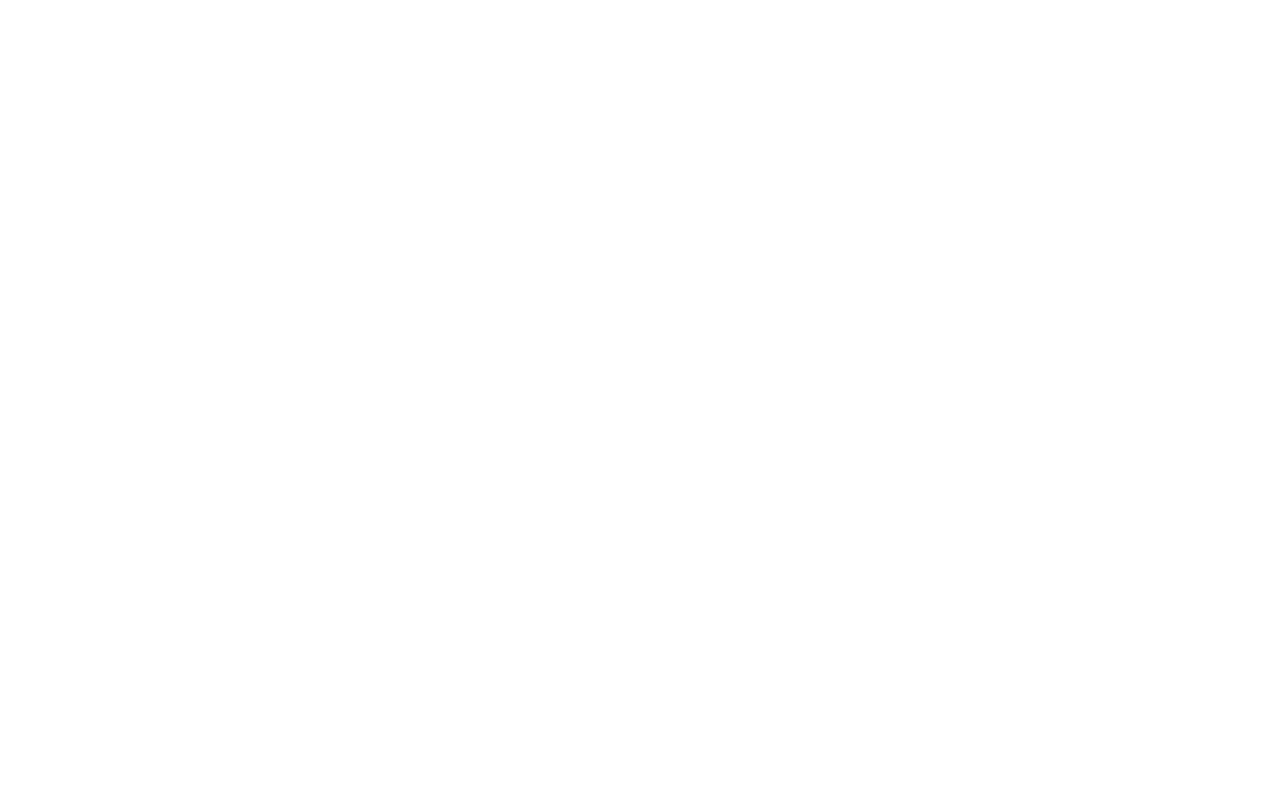
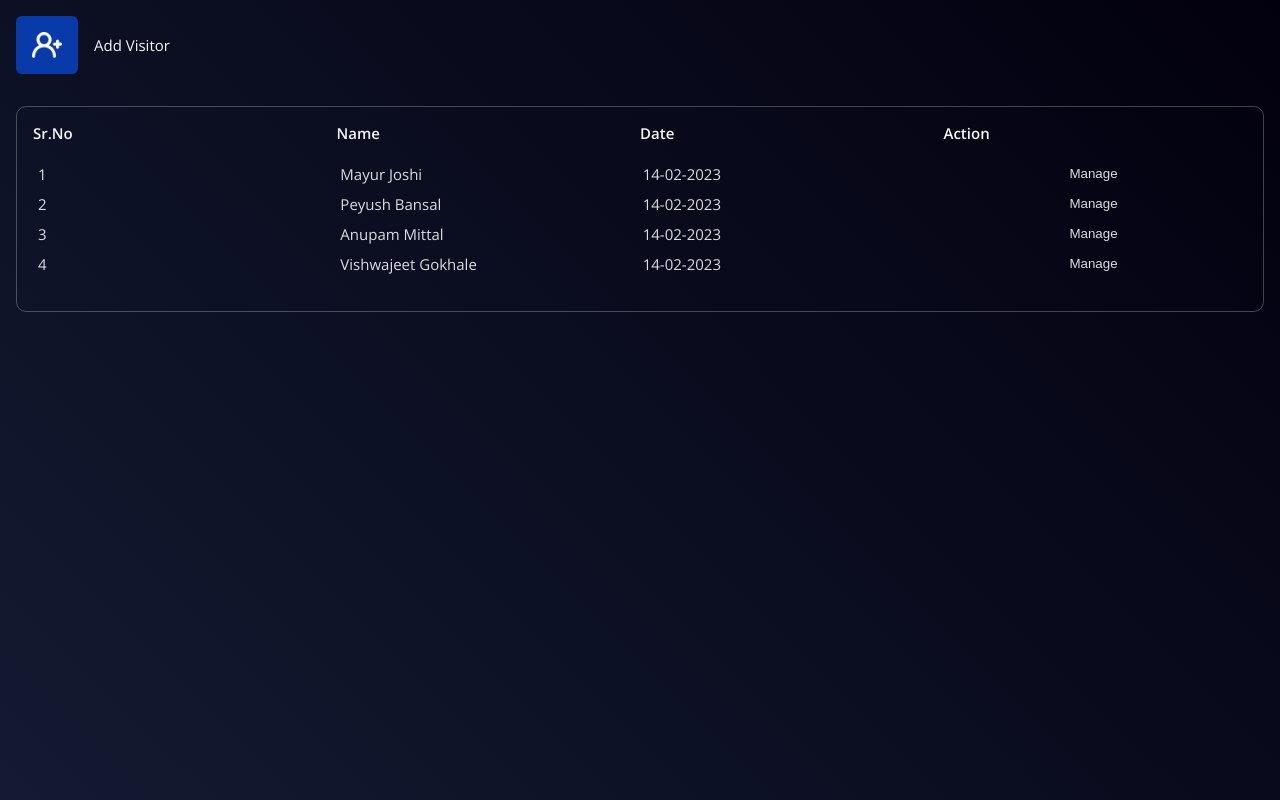
Before and after one commit to anshulsenpai/society-mamangement-clientside, a React (Create React App) app: page /manage-visitors in a window 1280 px wide. Before the commit this address had no page. Built offline with nearby package versions, Linux system fonts and the light colour scheme; the HTML template or start-up script is replaced by a standard one.

Commit message:
manage visitors and add visitors ui done

```diff
--- a/src/App.jsx
+++ b/src/App.jsx
@@ -1,7 +1,9 @@
 import { Route, Routes } from "react-router-dom"
+import AddVisitor from "./Pages/AddVisitor/AddVisitor"
 // import Navbar from "./Component/Navbar/Navbar"
 import Home from "./Pages/Home/Home"
 import Login from "./Pages/Login/Login"
+import ManageVisitors from "./Pages/ManageVisitors/ManageVisitors"
 
 const App = () => {
   // Make routes here
@@ -13,6 +15,8 @@
       <Routes>
         <Route path="/login" element={<Login />}/>
         <Route path="/" element={<Home />}/>
+        <Route path="/manage-visitors" element={<ManageVisitors />}/>
+        <Route path="/add-visitors" element={<AddVisitor />}/>
       </Routes>
     </div>
   )
--- /dev/null
+++ b/src/Assets/Data/VisitosData.jsx
@@ -0,0 +1,22 @@
+export const VisitorsData = [
+    {
+        id : 1,
+        name: "Mayur Joshi",
+        date: "14-02-2023"
+    },
+    {
+        id : 2,
+        name: "Peyush Bansal",
+        date: "14-02-2023"
+    },
+    {
+        id : 3,
+        name: "Anupam Mittal",
+        date: "14-02-2023"
+    },
+    {
+        id : 4,
+        name: "Vishwajeet Gokhale",
+        date: "14-02-2023"
+    },
+]
--- /dev/null
+++ b/src/Pages/AddVisitor/AddVisitor.jsx
@@ -0,0 +1,46 @@
+import { useState } from "react";
+import { Link } from "react-router-dom";
+import Navbar from "../../Component/Navbar/Navbar";
+import {
+  Actions,
+  AddVisitorContainer,
+  AddVisitorForm,
+//   CloseBtn,
+  InputField,
+} from "./AddVisitor.styled";
+// import CloseIcon from "@mui/icons-material/Close";
+
+const AddVisitor = () => {
+
+    const [visitorData, setVisitorData] = useState()
+
+  const handleSubmit = (e) => {
+    e.preventDefault();
+  };
+  return (
+    <>
+      <Navbar />
+      <AddVisitorContainer>
+        <AddVisitorForm>
+          {/* <CloseBtn >
+            <CloseIcon className="mui--icons" />
+          </CloseBtn> */}
+          <InputField>
+            <label>Name</label>
+            <input required="required" type="text" />
+          </InputField>
+          <InputField>
+            <label>Date</label>
+            <input required="required" type="date" />
+          </InputField>
+          <Actions>
+            <button onClick={(e) => handleSubmit(e)}>Submit</button>
+            <Link to="/manage-visitors">Cancel</Link>
+          </Actions>
+        </AddVisitorForm>
+      </AddVisitorContainer>
+    </>
+  );
+};
+
+export default AddVisitor;
--- /dev/null
+++ b/src/Pages/AddVisitor/AddVisitor.styled.jsx
@@ -0,0 +1,80 @@
+import styled from "styled-components";
+
+export const AddVisitorContainer = styled.div`
+    width: 100%;
+    min-height: 100vh;
+    background: rgba(0, 0, 0, 0.5);
+    display: flex;
+    justify-content: center;
+    align-items: center;
+`
+
+export const AddVisitorForm = styled.form`
+    width: 450px;
+    /* height: 60vh; */
+    background-color: whitesmoke;
+    border-radius: 1em;
+    margin: 10px;
+    position: relative;
+    display: flex;
+    align-items: center;
+    justify-content: center;
+    flex-direction: column;
+    padding: 1em;
+
+    button {
+        font-size: 15px;
+        padding: 15px 20px;
+        background-color: #083AA9;
+        color: #FFF;
+        border: none;
+        border-radius: 6px;
+        font-weight: 600;
+    }
+`
+
+export const Actions = styled.div`
+    display: flex;
+    justify-content: center;
+    align-items: center;
+    width: 100%;
+    gap: 1em;
+
+    a {
+        color: #505050;
+        border: 1px solid #bababa;
+        font-size: 15px;
+        padding: 11px 20px;
+        border-radius: 6px;
+        font-weight: 600;
+    }
+`
+
+export const InputField = styled.div`
+    width: 100%;
+    display: flex;
+    flex-direction: column;
+    padding: 1em;
+    gap: 10px;
+
+    input {
+        border: 1px solid #bababa;
+        font-size: 15px;
+        padding: 10px 15px;
+        color: #505050;
+        border-radius: 5px;
+        outline: none;
+    }
+
+    label {
+        font-size: 14px;
+    }
+`
+
+// export const CloseBtn = styled.div`
+//     position: absolute;
+//     text-shadow: 2px 2px 2px #000;
+//     z-index: 5;
+//     top: -3em;
+//     right: 0;
+// `
--- /dev/null
+++ b/src/Pages/ManageVisitors/ManageVisitors.jsx
@@ -0,0 +1,50 @@
+import {
+  ColHead,
+  IconBtn,
+  MngActions,
+  MngVisitorContainer,
+  MngVisitorIcon,
+  Row,
+  RowData,
+  TableHeading,
+  TableRows,
+  VisitorsContainer,
+} from "./ManageVisitors.styled";
+import AddVisitoIcon from "../../Assets/icons/add-visitor.png";
+import { VisitorsData } from "../../Assets/Data/VisitosData";
+import { Link } from "react-router-dom";
+
+const ManageVisitors = () => {
+  return (
+    <MngVisitorContainer>
+      <MngActions>
+        <Link style={{"display" : "flex", "alignItems" : "center", "gap":"1em"}} to="/add-visitors">
+          <MngVisitorIcon>
+            <IconBtn src={AddVisitoIcon} alt="add visitor icon" />
+          </MngVisitorIcon>
+          <label>Add Visitor</label>
+        </Link>
+      </MngActions>
+      <VisitorsContainer>
+        <TableHeading>
+          <ColHead>Sr.No</ColHead>
+          <ColHead>Name</ColHead>
+          <ColHead>Date</ColHead>
+          <ColHead>Action</ColHead>
+        </TableHeading>
+        <TableRows>
+          {VisitorsData?.map((visitor) => (
+            <Row key={visitor.id}>
+              <RowData>{visitor.id}</RowData>
+              <RowData>{visitor.name}</RowData>
+              <RowData>{visitor.date}</RowData>
+              <button>Manage</button>
+            </Row>
+          ))}
+        </TableRows>
+      </VisitorsContainer>
+    </MngVisitorContainer>
+  );
+};
+
+export default ManageVisitors;
--- /dev/null
+++ b/src/Pages/ManageVisitors/ManageVisitors.styled.jsx
@@ -0,0 +1,127 @@
+import styled from "styled-components";
+
+export const MngVisitorContainer = styled.div`
+  width: 100%;
+  min-height: 100vh;
+  padding: 1em;
+  display: flex;
+  flex-direction: column;
+  /* justify-content: space-between; */
+  align-items: center;
+  gap: 2em;
+  @media screen and (max-width: 425px) {
+    padding: 12px;
+  }
+`;
+
+export const MngActions = styled.div`
+  width: 100%;
+  /* border: 1px solid blue; */
+  display: flex;
+  /* justify-content: center; */
+  align-items: center;
+  gap: 1em;
+  /* margin: 1em; */
+  label {
+    font-size: 15px;
+    color: whitesmoke;
+  }
+`;
+
+export const MngVisitorIcon = styled.div`
+  width: fit-content;
+  padding: 1em;
+  border-radius: 6px;
+  background-color: #083aa9;
+  display: flex;
+  justify-content: center;
+  align-items: center;
+  transition: all 0.3s ease-in-out;
+
+  &:hover {
+    background-color: #0051ff;
+  }
+`;
+export const IconBtn = styled.img`
+  width: 30px;
+  display: block;
+  /* height: 32px; */
+`;
+
+export const VisitorsContainer = styled.div`
+  width: 100%;
+  border: 1px solid rgba(255, 255, 255, 0.25);
+  min-height: 100%;
+  padding: 1em;
+  border-radius: 10px;
+  display: flex;
+  justify-content: center;
+  align-items: center;
+  flex-direction: column;
+  @media screen and (max-width: 425px) {
+    padding: 12px;
+  }
+`;
+
+export const TableHeading = styled.ul`
+  width: 100%;
+  display: flex;
+  justify-content: space-around;
+  @media screen and (max-width: 425px) {
+    justify-content: space-between;
+  }
+`;
+export const ColHead = styled.li`
+  color: whitesmoke;
+  font-weight: 600;
+  font-size: 15px;
+  width: 100%;
+  /* border: 1px solid blueviolet; */
+
+  @media screen and (max-width: 425px) {
+    font-size: 12px;
+  }
+`;
+
+export const TableRows = styled.div`
+  margin: 1em 0;
+  width: 100%;
+`;
+
+export const Row = styled.ul`
+    /* border: 1px solid red; */
+  width: 100%;
+  display: flex;
+  justify-content: space-around;
+  align-items: center;
+  /* gap: 15px; */
+  @media screen and (max-width: 425px) {
+    justify-content: space-between;
+  }
+
+  button {
+    background-color: transparent;
+    padding: 5px 8px;
+    border: none;
+    outline: none;
+    color: #dddddd;
+    cursor: pointer;
+    width: 100%;
+  }
+`;
+
+export const RowData = styled.li`
+  color: #dddddd;
+  /* font-weight: 600; */
+  font-size: 15px;
+  /* border: 1px solid green; */
+  padding: 5px;
+  width: 100%;
+
+
+
+
+  @media screen and (max-width: 425px) {
+    font-size: 12px;
+  }
+`;
--- a/src/index.css
+++ b/src/index.css
@@ -31,6 +31,9 @@
     display: none !important;
 }
 
+a {
+    text-decoration : none;
+}
 
 @media screen and (max-width: 768px) {
     .menu-toggle-icon {
```
Also changed, not shown: src/Assets/icons/add-visitor.png (added).
